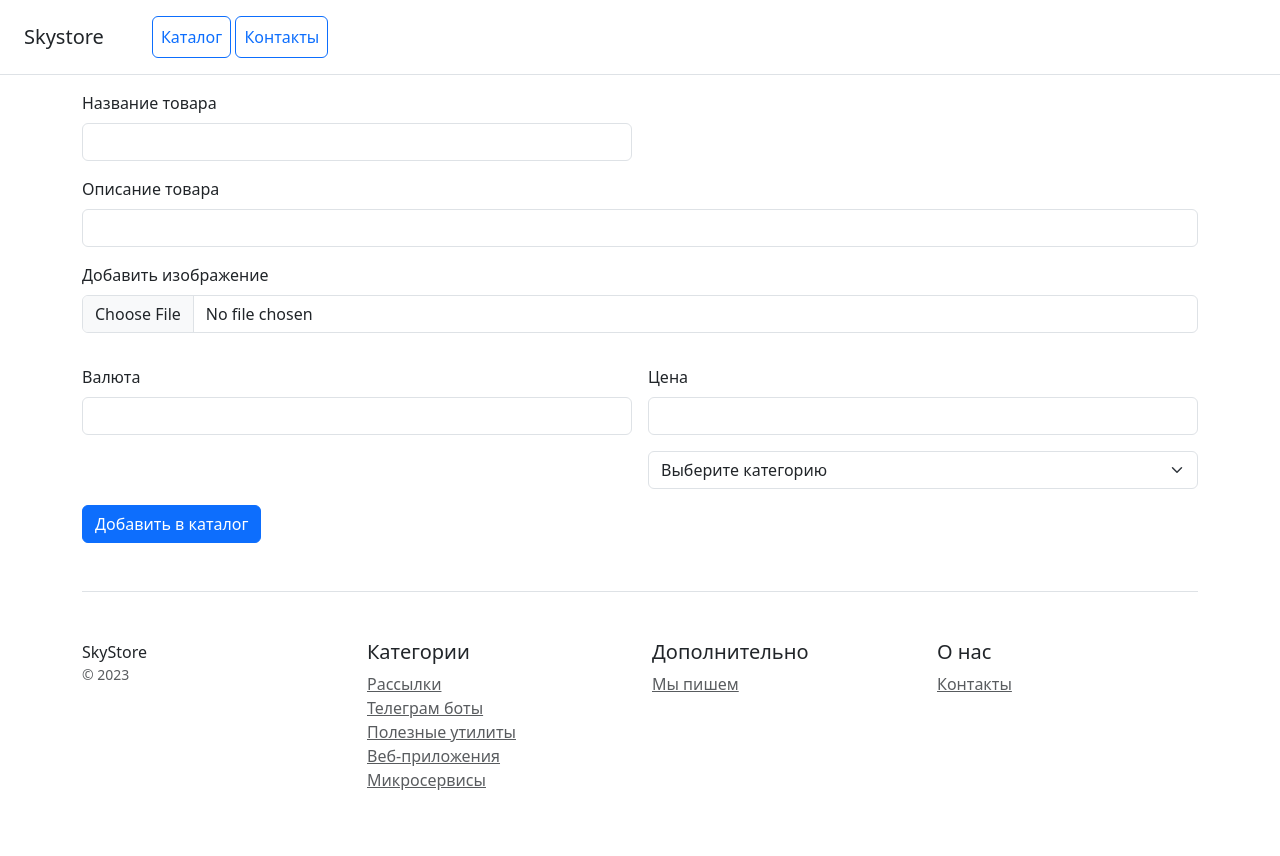
After one commit to RocketMenace/django_homework_2, a Django app: page /add_products/ in a window 1280 px wide. The commit adds this page. Run offline with Django 5.2, Linux system fonts and the light colour scheme; data comes from the database, SQL or seed files in the repository; some libraries are stand-ins or nearby versions.

Commit message:
add creating products

```diff
--- a/catalog/models.py
+++ b/catalog/models.py
@@ -39,7 +39,7 @@ class Product(models.Model):
 
     name = models.CharField(max_length=50, verbose_name="name")
     description = models.TextField(verbose_name="description")
-    slug = models.SlugField(max_length=100)
+    slug = models.SlugField(max_length=100, default="product", **NULLABLE)
     image = models.ImageField(upload_to="products/", verbose_name="image", **NULLABLE)
     category = models.ForeignKey(Category, on_delete=models.CASCADE, related_name="products")
     price = models.DecimalField(max_digits=10, decimal_places=2)
--- /dev/null
+++ b/catalog/templates/add_product.html
@@ -0,0 +1,39 @@
+{% extends "base.html" %}
+
+{% block content %}
+<form class="row g-3" method="post">
+    {% csrf_token %}
+    <div class="col-md-6">
+        <label for="inputName" class="form-label">Название товара</label>
+        <input type="text" class="form-control" id="inputName" name="name">
+    </div>
+    <div class="col-12">
+        <label for="exampleFormControlTextarea1" class="form-label">Описание товара</label>
+        <input class="form-control" id="exampleFormControlTextarea1" name="description">
+    </div>
+
+    <div class="mb-3">
+        <label for="ImageFile" class="form-label">Добавить изображение</label>
+        <input class="form-control" type="file" id="ImageFile" name="image">
+    </div>
+    <div class="col-md-6">
+        <label for="inputCurrency" class="form-label">Валюта</label>
+        <input type="text" class="form-control" id="inputCurrency" name="currency">
+    </div>
+
+    <div class="col-md-6">
+        <label for="inputCity" class="form-label">Цена</label>
+        <input type="text" class="form-control" id="inputCity" name="price">
+        <p></p>
+        <select class="form-select" aria-label="Default select example" name="category">
+            <option selected>Выберите категорию</option>
+            {% for category in categories %}
+            <option value="{{ category.id }}">{{ category.name }}</option>
+            {% endfor %}
+        </select>
+    </div>
+    <div class="col-12">
+        <button type="submit" class="btn btn-primary">Добавить в каталог</button>
+    </div>
+</form>
+{% endblock %}
--- a/catalog/templates/contacts.html
+++ b/catalog/templates/contacts.html
@@ -1,6 +1,4 @@
 {% extends "base.html" %}
-
-
 
 
 {% block title %}
--- a/catalog/templates/product.html
+++ b/catalog/templates/product.html
@@ -14,7 +14,7 @@
             <div class="card mb-4 box-shadow">
                 <div class="card-header">
                     <h4 class="my-0 font-weight-normal">{{ product.name }}</h4>
-                    <p>{{ product.description }}</p>
+                    <p>{{ product.description | truncatechars:100 }}</p>
                 </div>
                 <div class="card-body">
                     <p><img src="{{ product.image | media_filter }}" alt="Image not found" height="300" width="300"></p>
--- a/catalog/urls.py
+++ b/catalog/urls.py
@@ -1,11 +1,13 @@
 from django.urls import path
-from .views import get_home_page, get_contacts_page, show_product
+from .views import get_home_page, get_contacts_page, show_product, add_product
 
 urlpatterns = [
     path("", get_home_page, name="home"),
+    path("add_products/", add_product, name="add_product"),
     path("page/<int:page_number>", get_home_page, name="paginator"),
     path("contacts/", get_contacts_page, name="contacts"),
-    path("product/<int:pk>/", show_product, name="product")
+    path("product/<int:pk>/", show_product, name="product"),
+
 ]
 
 # app_name = "catalog"
--- a/catalog/views.py
+++ b/catalog/views.py
@@ -1,5 +1,5 @@
 from django.shortcuts import render
-from .models import Product
+from .models import Product, Category
 from django.core.paginator import Paginator
 
 
@@ -27,3 +27,20 @@ def show_product(request, pk):
     product = Product.objects.get(pk=pk)
     context = {"product": product}
     return render(request, "product.html", context)
+
+
+def add_product(request):
+    categories = Category.objects.all()
+    context = {"categories": categories}
+    if request.method == "POST":
+        name = request.POST.get("name")
+        description = request.POST.get("description")
+        image = request.POST.get("image")
+        price = request.POST.get("price")
+        category = request.POST.get("category")
+        category_id = Category.objects.get(id=category)
+        currency = request.POST.get("currency")
+        product = Product(name=name, description=description, image=image, price=price, category=category_id,
+                          currency=currency)
+        product.save()
+    return render(request, "add_product.html", context)
```
Also changed, not shown: catalog/templates/home.html (+6 -1 lines), catalog/migrations/0005_alter_product_currency_alter_product_slug.py (added), catalog/migrations/0006_alter_product_currency.py (added).
